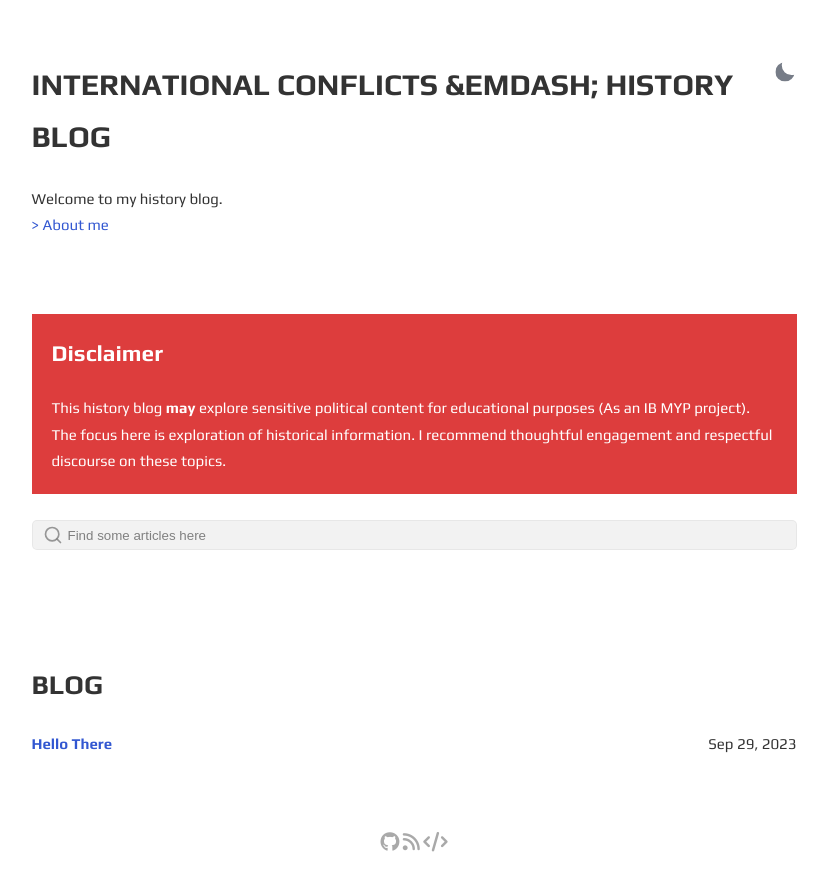
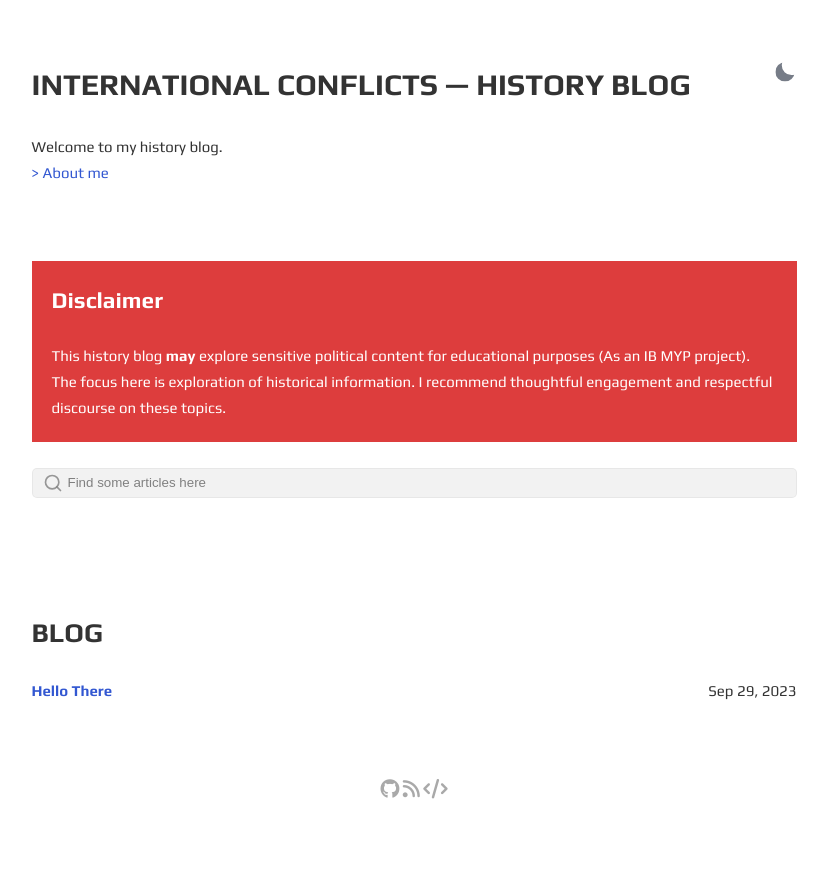
Before and after one commit to ceromogo/history-blog, a Jekyll site: the page built from index.html, in a window 1280 px wide. Shown: the top 891 px of the page, without its empty margins (226-1054 px from the left). Built offline with Jekyll 4.4.1, drawn with Linux system fonts in a browser that asks for light colours; some of the changed lines change nothing that is shown.

Commit message:
modified:   _config.yml

```diff
--- a/_config.yml
+++ b/_config.yml
@@ -1,6 +1,6 @@
 site: History Blog
 title: History Blog
-greetings: International Conflicts &emdash; History Blog
+greetings: International Conflicts — History Blog
 description: >-
   Welcome to my history blog.
 lang: en-US
```
